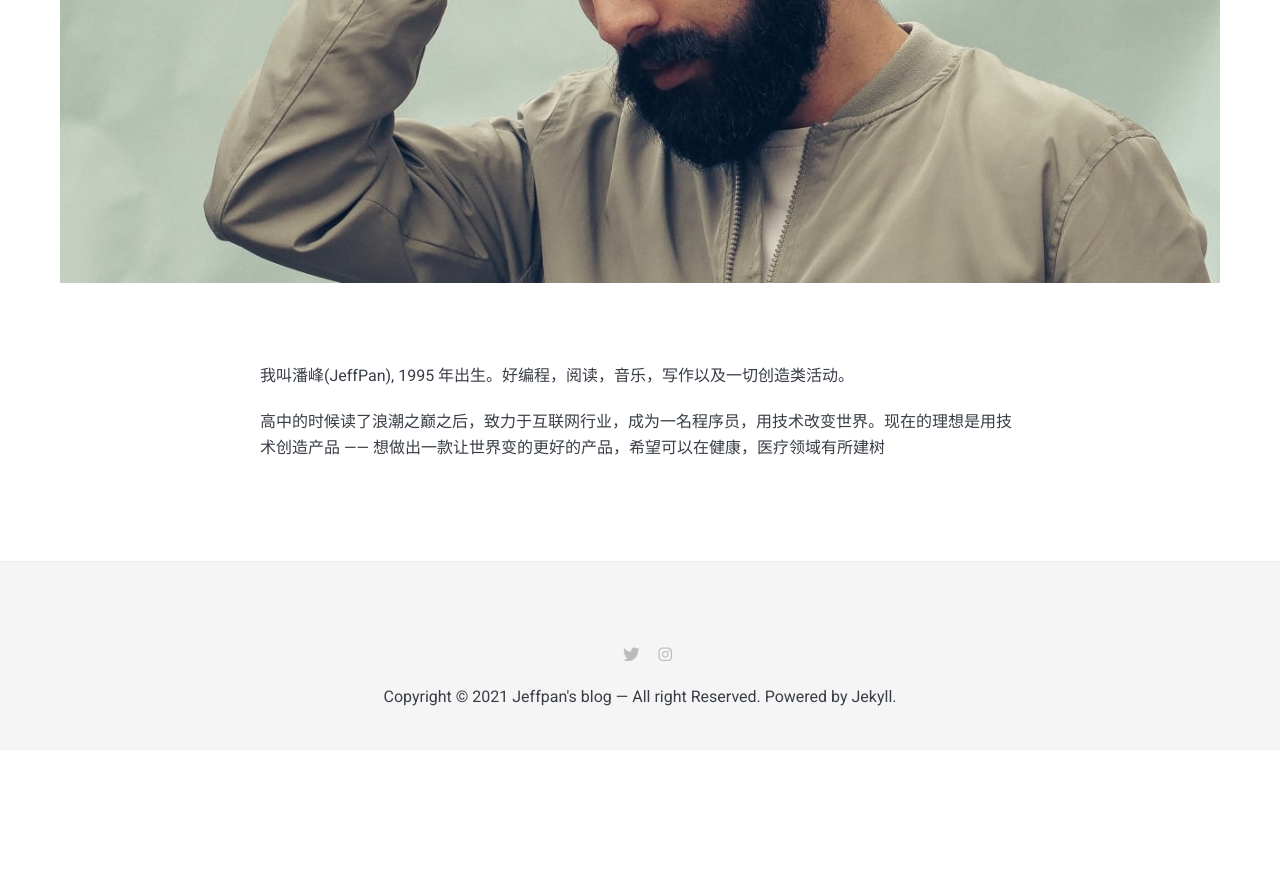
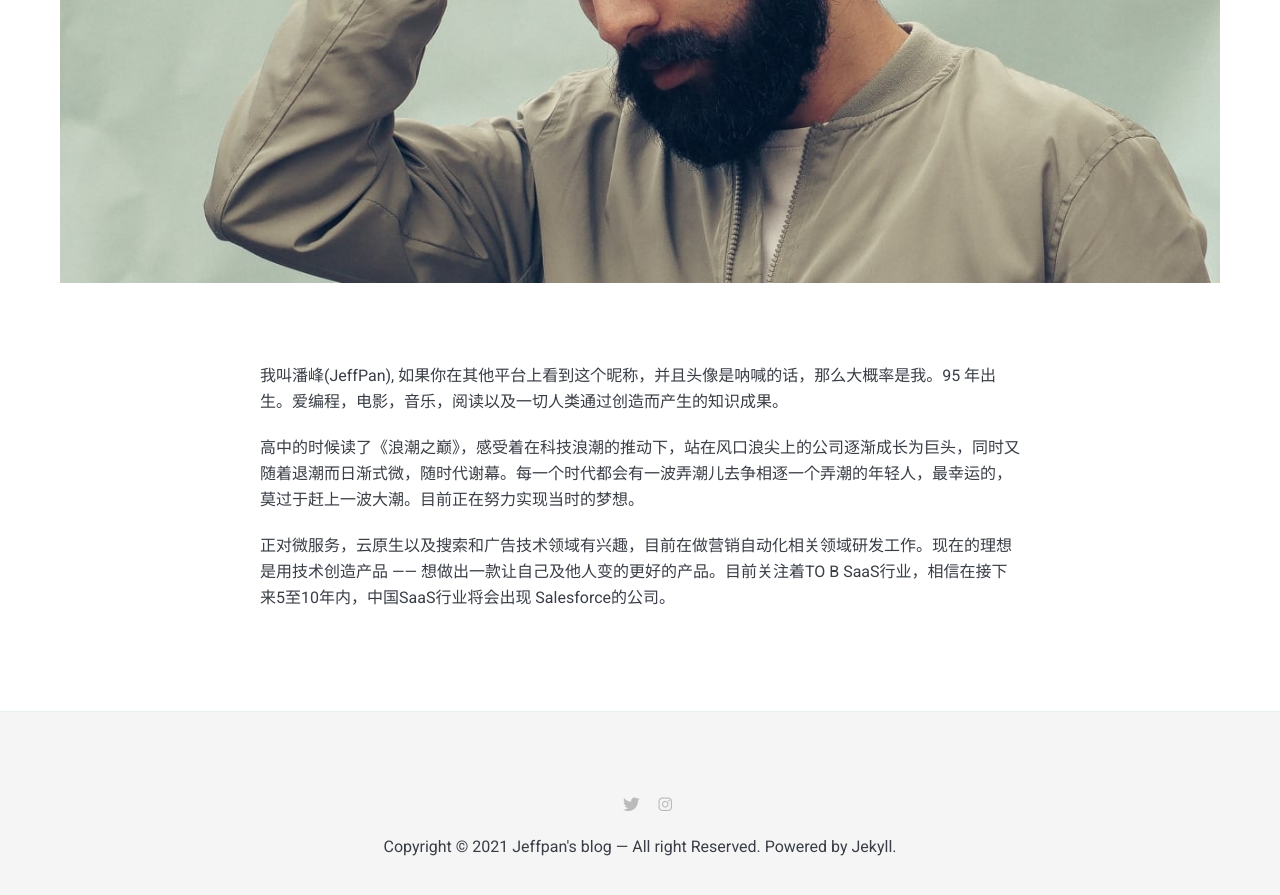
Before and after one commit to JeffVipPan/jeffvippan.github.io, a Jekyll site: the page built from _pages/about.md, in a window 1280 px wide and 900 px high, scrolled down 628 px. Shown: the top 895 px of the window. Built offline with Jekyll 4.4.1, drawn with Linux system fonts in a browser that asks for light colours; nearby versions of some CDN libraries; before the commit the page ends 1378 px from its top, so only the background shows below that.

Commit message:
update about.md

```diff
--- a/_pages/about.md
+++ b/_pages/about.md
@@ -4,7 +4,8 @@ title: About
 permalink: /about/
 image: 01.jpg
 ---
+我叫潘峰(JeffPan), 如果你在其他平台上看到这个昵称，并且头像是呐喊的话，那么大概率是我。95 年出生。爱编程，电影，音乐，阅读以及一切人类通过创造而产生的知识成果。
 
-我叫潘峰(JeffPan), 1995 年出生。好编程，阅读，音乐，写作以及一切创造类活动。
+高中的时候读了《浪潮之巅》，感受着在科技浪潮的推动下，站在风口浪尖上的公司逐渐成长为巨头，同时又随着退潮而日渐式微，随时代谢幕。每一个时代都会有一波弄潮儿去争相逐一个弄潮的年轻人，最幸运的，莫过于赶上一波大潮。目前正在努力实现当时的梦想。
 
-高中的时候读了浪潮之巅之后，致力于互联网行业，成为一名程序员，用技术改变世界。现在的理想是用技术创造产品 —— 想做出一款让世界变的更好的产品，希望可以在健康，医疗领域有所建树
+正对微服务，云原生以及搜索和广告技术领域有兴趣，目前在做营销自动化相关领域研发工作。现在的理想是用技术创造产品 —— 想做出一款让自己及他人变的更好的产品。目前关注着TO B SaaS行业，相信在接下来5至10年内，中国SaaS行业将会出现 Salesforce的公司。
```
